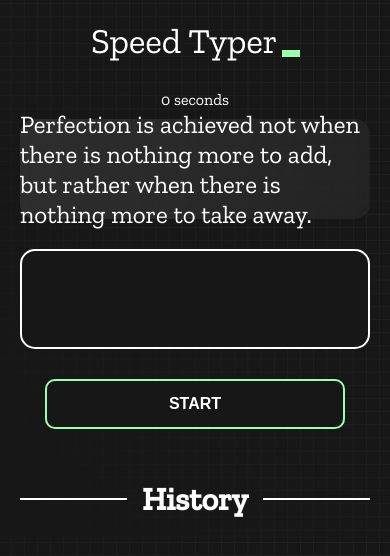
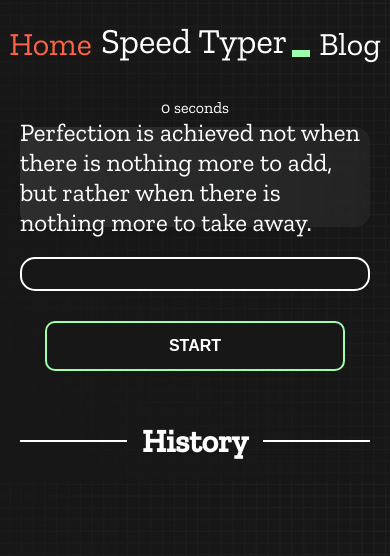
Before and after one commit to RsRuh/speed-monster, a plain HTML site: page index.html in a window 390 px wide. Drawn offline with nearby package versions, Linux system fonts and the light colour scheme.

Commit message:
solve the js

```diff
--- a/history.js
+++ b/history.js
@@ -1,3 +1,4 @@
+
 const histories = document.getElementById("histories");
 
 function addHistory(questionText, timeTaken, errorCount) {
--- a/index.html
+++ b/index.html
@@ -14,29 +14,64 @@
     />
   </head>
   <body>
-    <h1 class="title"><img src="./logo.png" /></h1>
+
+
+    <nav class="navbar">
+      <div>
+        <a class="home" href="index.html">Home</a>
+      </div>
+     <div>
+      <h1 class="title"><img src="./logo.png" /></h1>
+     </div>
+      <div>
+        <a class="blog" href="blog.html">Blog</a>
+      </div>
+
+    </nav>
+
+
+    <!-- count area Start -->
     <div id="show-time">0 seconds</div>
+    <!-- count area End -->
+
+
 
     <div class="box-container">
       <div id="question"></div>
 
       <div id="display" class="inactive"></div>
 
+      <!-- start button Start -->
       <div class="buttons">
-        <button id="starts">START</button>
+        <button id="start">START</button>
       </div>
+      <!-- start button end -->
+
 
       <div class="divider-container">
         <div class="line"></div>
         <h1 class="title2">History</h1>
         <div class="line"></div>
       </div>
+    <!-- result area Start  -->
       <div id="histories"></div>
     </div>
+    <!-- result area End -->
 
+
+    <!-- countdown start  -->
     <div id="countdown"></div>
     <div id="modal-background" class="hidden"></div>
     <div id="result" class="hidden"></div>
+    <!-- countdown End -->
+
+    <footer>
+
+    </footer>
+
+
+
+
 
     <script src="./history.js"></script>
     <script src="./script.js"></script>
--- a/script.js
+++ b/script.js
@@ -9,6 +9,7 @@ const modalBackground = document.getElementById("modal-background");
 let userText = "";
 let errorCount = 0;
 let startTime;
+
 let questionText = "";
 
 // Load and display question
@@ -46,6 +47,7 @@ const typeController = (e) => {
     display.innerHTML += `<span class="green">${newLetter === " " ? "▪" : newLetter}</span>`;
   } else {
     display.innerHTML += `<span class="red">${newLetter === " " ? "▪" : newLetter}</span>`;
+    ++errorCount;
   }
 
   // check if given question text is equal to user typed text
@@ -67,7 +69,8 @@ const gameOver = () => {
   // the current time is the finish time
   // so total time taken is current time - start time
   const finishTime = new Date().getTime();
-  const timeTaken = (finishTime - startTime) / 1000;
+  const timeTakenString = (finishTime - startTime) / 1000;
+  const timeTaken = parseInt(timeTakenString)
 
   // show result modal
   resultModal.innerHTML = "";
@@ -82,7 +85,7 @@ const gameOver = () => {
     <h1>Finished!</h1>
     <p>You took: <span class="bold">${timeTaken}</span> seconds</p>
     <p>You made <span class="bold red">${errorCount}</span> mistakes</p>
-    <button onclick="closeModal()">Close</button>
+    <button onclick="closeModal(), window.location.href=window.location.href">Close</button>
   `;
 
   addHistory(questionText, timeTaken, errorCount);
@@ -99,6 +102,14 @@ const closeModal = () => {
   resultModal.classList.toggle("hidden");
 };
 
+
+
+
+
+
+
+
+
 const start = () => {
   // If already started, do not start again
   if (startTime) return;
@@ -107,13 +118,15 @@ const start = () => {
   countdownOverlay.style.display = "flex";
 
   const startCountdown = setInterval(() => {
-    countdownOverlay.innerHTML = '<h1>${count}</h1>';
+    countdownOverlay.innerHTML = `<h1>${count}</h1>`;
 
     // finished timer
-    if (count == 0) {
+    if (count == -1) {
       // -------------- START TYPING -----------------
       document.addEventListener("keydown", typeController);
       countdownOverlay.style.display = "flex";
+      countdownOverlay.style.display = "none";
+
       display.classList.remove("inactive");
 
       clearInterval(startCountdown);
@@ -132,7 +145,8 @@ displayHistory();
 // Show typing time spent
 setInterval(() => {
   const currentTime = new Date().getTime();
-  const timeSpent = (currentTime - startTime) / 1000;
+  const timeSpentString = (currentTime - startTime) / 1000;
+  const timeSpent = parseInt(timeSpentString)
 
 
   document.getElementById("show-time").innerHTML = `${startTime ? timeSpent : 0} seconds`;
--- a/styles.css
+++ b/styles.css
@@ -35,11 +35,11 @@ body {
 }
 
 #display {
-  height: 100px;
+  height: auto;
   display: flex;
   flex-wrap: wrap;
   align-items: center;
-  padding-left: 5rem;
+  padding: 15px;
   color: white;
   font-size: 32px;
   background-color: #171717;
@@ -63,8 +63,8 @@ body {
 }
 #result {
   position: fixed;
-  top: 10%;
-  left: 10%;
+  top: 50%;
+  left: 50%;
   transform: translate(-50%, -50%);
   height: 250px;
   width: 400px;
@@ -143,15 +143,17 @@ button {
 
 #histories {
   display: flex;
+
   flex-wrap: wrap;
   justify-content: space-around;
 }
 
 .card {
-  width: 100%;
-  height: 100%;
+  width: 30%;
+  height: 30%;
   padding: 50px;
   display: flex;
+  flex-direction: column;
   justify-content: space-between;
   align-items: center;
   padding: 20px 30px;
@@ -180,13 +182,61 @@ button {
   position: fixed;
   top: 0;
 }
+.navbar{
+  display: flex;
+  justify-content: space-evenly;
+  align-items: center;
+}
+.home{
+  color: tomato;
+  text-decoration: none;
+  font-size: 2rem;
+
+}
+.blog{
+  color: white;
+  text-decoration: none;
+  font-size: 2rem;
+}
+
+
+
+
+
+
+
+
+
+
+
+
+
+
 
 @media only screen and (max-width: 700px) {
   .box-container {
     padding: 0 20px;
     width: 100%;
   }
+  #display{
+    display: flex;
+    flex-wrap: wrap;
+    align-items: center;
+    padding: 15px;
+    height: auto;
+    color: white;
+    font-size: 20px;
+    background-color: #171717;
+    border: 2px solid #9dffad;
+    border-radius: 15px;
+  }
+  #histories{
+    display: flex;
+    flex-direction: column;
+  }
   .card {
     flex-direction: column;
+    width: 100%;
+    height: 100%;
   }
 }
```
